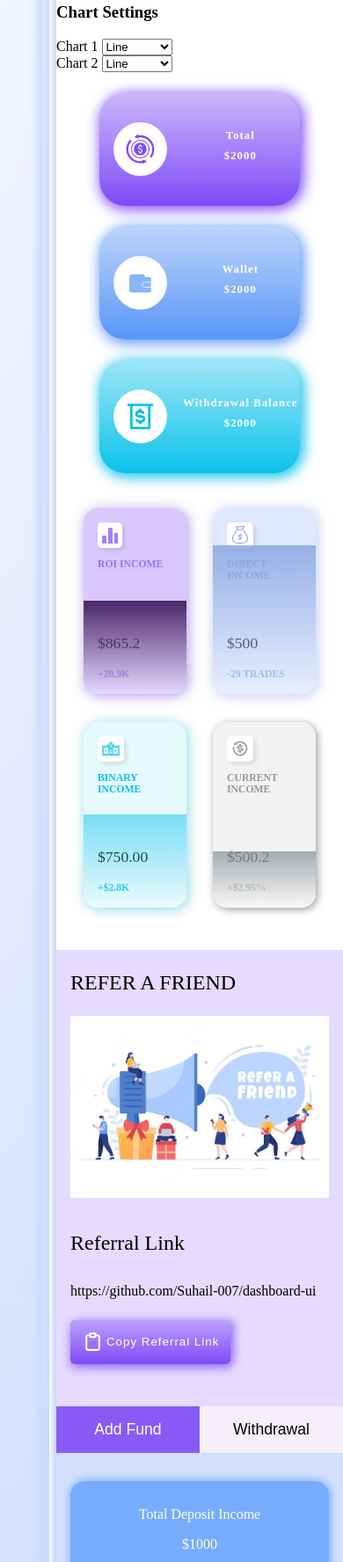
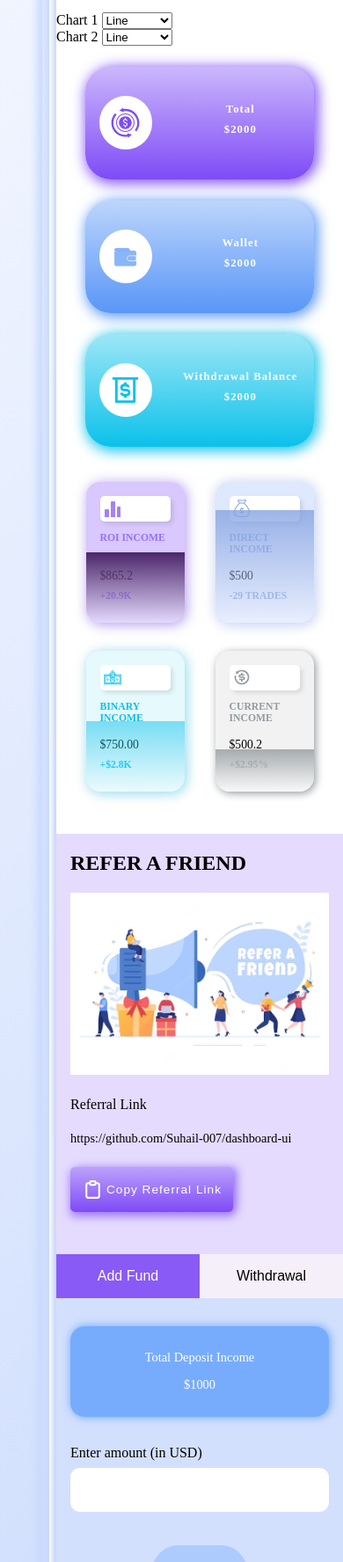
Before and after one commit to Suhail-007/Slack, a plain HTML site: page index.html in a window 390 px wide. Shown: the part 891-2667 px from the top of the page at 88% size. Drawn offline with nearby package versions, Linux system fonts and the light colour scheme.

Commit message:
optimized responsiveness little bit more

```diff
--- a/src/js/views/dashboard/fundTransferView.js
+++ b/src/js/views/dashboard/fundTransferView.js
@@ -8,7 +8,7 @@ class FundTransferView {
     <section class="container_ref_amnt">
       <div class="referral_container">
         <div class="ref_img_cont">
-          <p>REFER A FRIEND</p>
+          <h2>REFER A FRIEND</h2>
           <img src="/src/images/refer.jpeg" alt="refer a friend">
         </div>
 
--- a/style/style.css
+++ b/style/style.css
@@ -45,24 +45,23 @@
 body {
   margin: 0;
   padding: 0;
-  background: linear-gradient(135deg, var(--secondary-color), hsla(var(--bg-primary-color), 1.0)) no-repeat;
   height: auto;
   min-width: 100vw;
   min-height: 100vh;
   position: relative;
-  font-size: clamp(1rem, 3vw, 2.2rem);
+  background: linear-gradient(135deg, var(--secondary-color), hsla(var(--bg-primary-color), 1.0)) no-repeat;
 }
 
 header {
   padding: 0.5rem 1rem;
   z-index: 2;
-  -webkit-box-shadow: 1px 0px 5px 0px rgba(var(--shadow), 1);
-  -moz-box-shadow: 1px 0px 5px 0px rgba(var(--shadow), 1);
-  box-shadow: 1px 0px 5px 0px rgba(var(--shadow), 1);
   overflow: hidden;
   background: rgba(255, 255, 255, 0.9);
   position: sticky;
   top: 0;
+  -webkit-box-shadow: 1px 0px 5px 0px rgba(var(--shadow), 1);
+  -moz-box-shadow: 1px 0px 5px 0px rgba(var(--shadow), 1);
+  box-shadow: 1px 0px 5px 0px rgba(var(--shadow), 1);
 }
 
 header,
@@ -93,12 +92,13 @@ header .website_logo_container {
   top: 0;
   right: -100%;
   bottom: 0;
-  background: linear-gradient(135deg, var(--secondary-color), hsla(var(--bg-primary-color), 1.0));
-  box-shadow: 0px 1px 15px 2px rgba(var(--shadow), 0.6);
   z-index: 2;
   opacity: 0;
   pointer-events: none;
+  font-size: clamp(0.7rem, 3.5vw, 2.5rem);
   transition: all 300ms ease-in-out;
+  background: linear-gradient(135deg, var(--secondary-color), hsla(var(--bg-primary-color), 1.0));
+  box-shadow: 0px 1px 15px 2px rgba(var(--shadow), 0.6);
 }
 
 .navbar.open {
@@ -197,7 +197,7 @@ ul li {
 }
 
 img {
-  width: 100px;
+  width: 5rem;
 }
 
 main {
@@ -248,17 +248,16 @@ main::after {
 }
 
 .account_info .acc_div {
-  width: 70%;
-  height: 8rem;
-  max-height: 10rem;
-  -webkit-border-radius: 2rem;
-  -moz-border-radius: 2rem;
-  border-radius: 1.8rem;
+  width: min(80%, 85%, 90%);
+  height: min(8rem, 10rem, 12rem);
   padding-left: 1rem;
   display: grid;
   grid-template-columns: 1fr 3fr;
   align-items: center;
   gap: 0 1rem;
+  -webkit-border-radius: 2rem;
+  -moz-border-radius: 2rem;
+  border-radius: 1.8rem;
 }
 
 .acc_div div:first-child {
@@ -322,7 +321,6 @@ main::after {
   stroke-width: 5;
 }
 
-
 .withdrawal_cont {
   background: linear-gradient(360deg, rgba(var(--cyan), 1.0), rgba(var(--cyan), 0.4));
   -webkit-box-shadow: 0px 5px 15px 0px rgba(var(--cyan), 0.7), 5px 0px 15px 0px rgba(var(--cyan), 0.7);
@@ -354,9 +352,9 @@ main::after {
   flex-direction: column;
   justify-content: space-between;
   align-content: flex-start;
-  width: 30vw;
-  height: 25vh;
-  padding: 1rem;
+  width: min(7rem, 12rem, 15rem);
+  height: min(10rem, 15rem, 20rem);
+  padding: 1rem 1rem 1.5rem;
   border-radius: 1rem;
   overflow: hidden;
   position: relative;
@@ -373,16 +371,21 @@ main::after {
 .box .icon_heading>div {
   background: #fff;
   display: flex;
-  padding: 0.3rem;
   align-items: center;
   border-radius: 5px;
-  width: fit-content;
+  padding: 0.3rem;
+  width: auto;
   box-shadow: 3px 3px 5px 0px rgba(0, 0, 0, 0.1);
 }
 
 .box .icon_heading>div>svg {
   width: 20px;
   height: 20px;
+}
+
+.dollar_percentage p {
+  margin: 0;
+  margin-bottom: 0.5rem;
 }
 
 .icon_heading p,
@@ -392,7 +395,7 @@ main::after {
 }
 
 .dollar_percentage p {
-  font-size: 1.1rem;
+  font-size: clamp(0.8rem, 3.5vw, 1.4rem);
   font-weight: 500;
 }
 
@@ -485,7 +488,6 @@ main::after {
   display: flex;
   flex-direction: column;
   align-items: flex-start;
-  font-size: clamp(1.5rem, 3vw, 2.2rem);
   background: hsla(var(--purple), 0.2);
   padding: 0 1rem 1.5rem 1rem;
 }
@@ -502,6 +504,7 @@ main::after {
   text-decoration: none;
   font-size: 1rem;
   color: #000;
+  font-size: clamp(0.9rem, 3.5vw, 2rem);
 }
 
 .referral_container button {
@@ -513,6 +516,7 @@ main::after {
   border-radius: 0.3rem;
   color: #fff;
   font-weight: 500;
+  font-size: clamp(0.7rem, 3.5vw, 1.5rem);
   letter-spacing: 1px;
   display: flex;
   align-items: center;
@@ -547,7 +551,7 @@ main::after {
   color: #000;
   font-weight: 400;
   letter-spacing: 1;
-  font-size: 1.1rem;
+  font-size: clamp(1rem, 3.5vw, 1.5rem);
   cursor: pointer;
   transition: 0.5s ease-in-out;
   overflow: hidden;
@@ -567,11 +571,12 @@ main::after {
   text-align: center;
   margin: 2rem auto;
   box-shadow: 1px 0px 10px 1px hsla(var(--total-income-div), 0.5);
+  font-size: clamp(0.9rem, 3.5vw, 1.5rem);
 }
 
 .deposit_income~div {
   padding: 0 1rem;
-  font-size: 1rem;
+  font-size: clamp(1rem, 3.5vw, 1.5rem);
 }
 
 .deposit_income~div>div {
@@ -587,8 +592,8 @@ main::after {
   border: none;
   padding: 1rem;
   width: 100%;
-  font-size: 1rem;
   transition: all 150ms ease-in;
+  font-size: clamp(1rem, 3.5vw, 1.5rem);
 }
 
 .deposit_income~div>div>input:focus,
@@ -603,7 +608,7 @@ main::after {
   color: #fff;
   padding: 1.2rem 1rem;
   border-radius: 10rem;
-  font-size: 1.1rem;
+  font-size: clamp(1.1rem, 3.5vw, 1.5rem);
   margin-block: 2rem;
   cursor: pointer;
   pointer-events: none;
@@ -630,8 +635,8 @@ main::after {
 }
 
 .toast_copy {
-  background: rgba(255, 255, 255, 0.7);
-  font-size: clamp(0.5rem, 3vw, 1rem);
+  background: rgba(255, 255, 255, 0.8);
+  font-size: clamp(0.6rem, 3vw, 1rem);
   position: fixed;
   min-width: 10%;
   width: 20%;
```
Also changed, not shown: index.html (line endings or trailing spaces).
